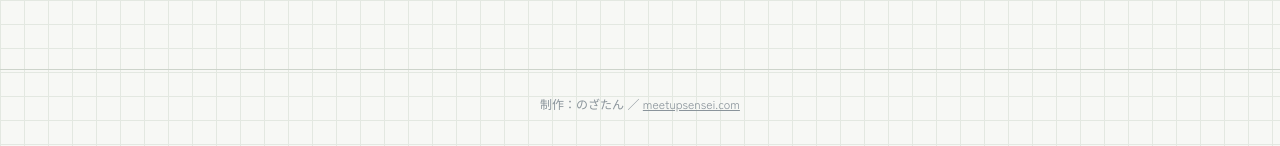
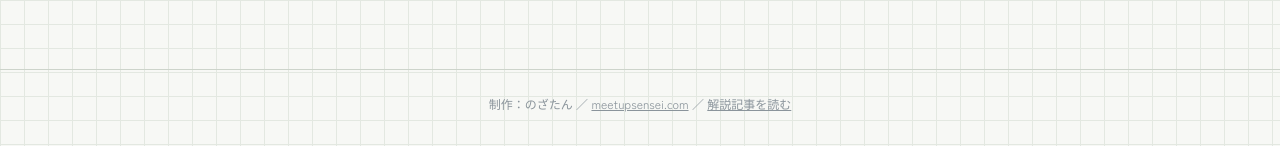
Before and after one commit to nozatan530/unit-map, a plain HTML site: page index.html in a window 1280 px wide. Shown: the part 2352-2498 px from the top of the page. Drawn offline with Linux system fonts and the light colour scheme; a web font is replaced by a local one.

Commit message:
フッターに解説記事（meetupsensei.com）へのリンクを追加
Co-Authored-By: Claude Opus 5.5 <noreply@anthropic.com>

```diff
--- a/index.html
+++ b/index.html
@@ -331,7 +331,7 @@ main{max-width:1240px;margin:0 auto;padding:18px 16px 60px}
 </section>
 </main>
 
-<footer class="site-footer"><span id="creditBy">制作：のざたん</span> ／ <a href="https://meetupsensei.com">meetupsensei.com</a></footer>
+<footer class="site-footer"><span id="creditBy">制作：のざたん</span> ／ <a href="https://meetupsensei.com">meetupsensei.com</a> ／ <a href="https://meetupsensei.com/260924-blog/">解説記事を読む</a></footer>
 
 <script>
 /* =========================================================
```
